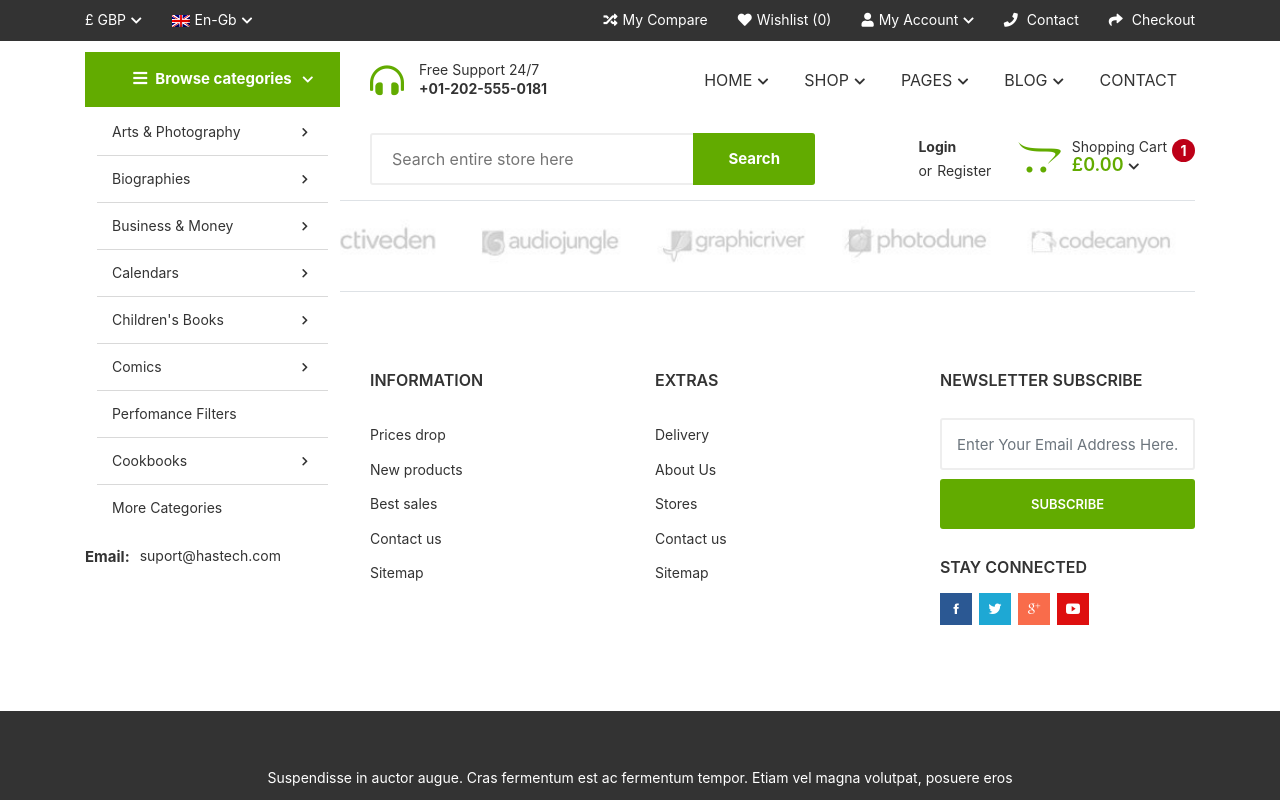
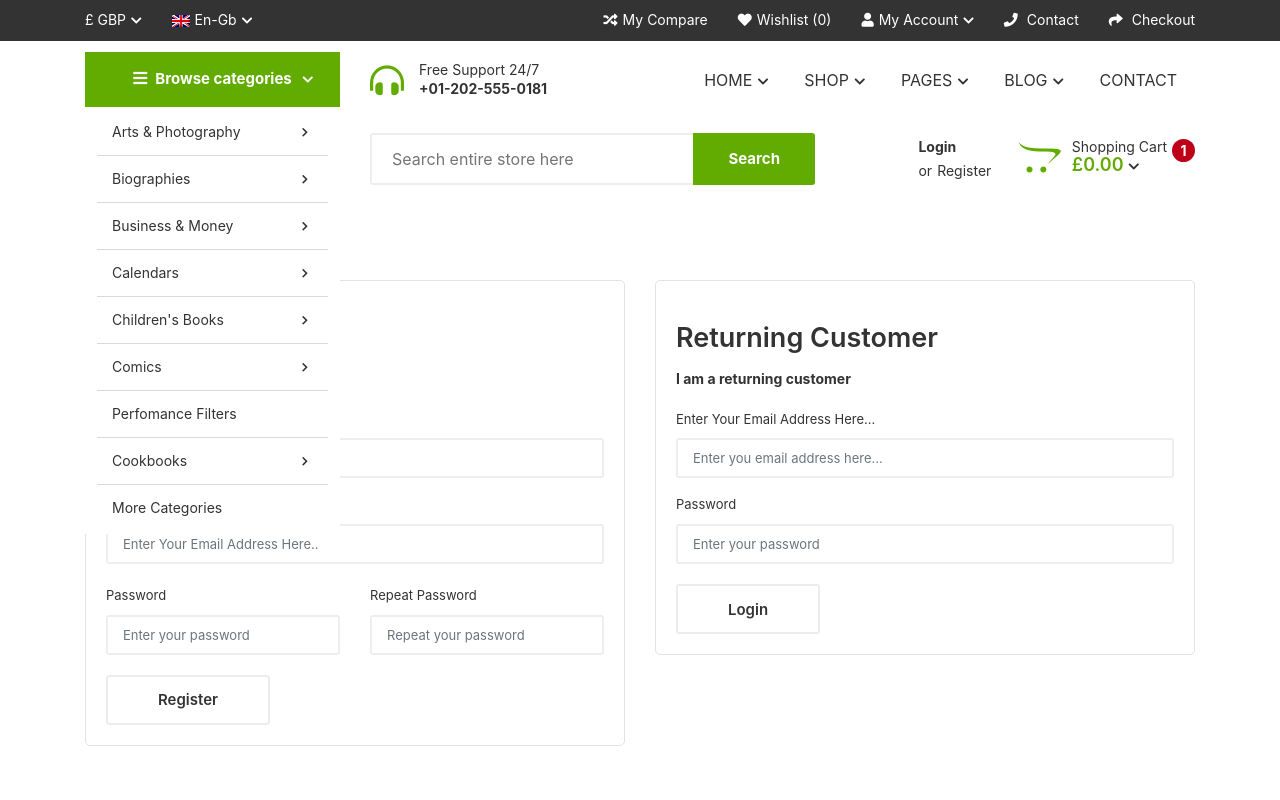
Before and after one commit to ferdi12-tr/React_TrainAndWork_Assignment3, a React (Create React App) app in the folder bookstore/: page /login in a window 1280 px wide. Shown: the top 800 px of the page. Built offline with nearby package versions, Linux system fonts and the light colour scheme.

Commit message:
parse login page

```diff
--- a/bookstore/src/App.js
+++ b/bookstore/src/App.js
@@ -10,6 +10,7 @@ import Blogs from './Pages/Blogs';
 import Cart from './Pages/Cart';
 import BlogDetail from './Pages/BlogDetail';
 import WishList from './Pages/WishList';
+import LoginRegister from './Pages/LoginRegister';
 
 function App() {
   return (
@@ -25,6 +26,7 @@ function App() {
           <Route path='/blogDetail' element={<BlogDetail />} />
           <Route path='/cart' element={<Cart />} />
           <Route path='/wishlist' element={<WishList />} />
+          <Route path='/login' element={<LoginRegister />} />
         </Routes>
         <Footer />
       </div>
--- /dev/null
+++ b/bookstore/src/Pages/LoginRegister.js
@@ -0,0 +1,82 @@
+import React, { Component } from 'react'
+
+export default class LoginRegister extends Component {
+    render() {
+        return (
+            <>
+                <div>
+                    <section className="breadcrumb-section">
+                        <h2 className="sr-only">Site Breadcrumb</h2>
+                        <div className="container">
+                            <div className="breadcrumb-contents">
+                                <nav aria-label="breadcrumb">
+                                    <ol className="breadcrumb">
+                                        <li className="breadcrumb-item"><a href="index.html">Home</a></li>
+                                        <li className="breadcrumb-item active">Login</li>
+                                    </ol>
+                                </nav>
+                            </div>
+                        </div>
+                    </section>
+                    <main className="page-section inner-page-sec-padding-bottom">
+                        <div className="container">
+                            <div className="row">
+                                <div className="col-sm-12 col-md-12 col-xs-12 col-lg-6 mb--30 mb-lg--0">
+                                    <form action="#">
+                                        <div className="login-form">
+                                            <h4 className="login-title">New Customer</h4>
+                                            <p><span className="font-weight-bold">I am a new customer</span></p>
+                                            <div className="row">
+                                                <div className="col-md-12 col-12 mb--15">
+                                                    <label htmlFor="email">Full Name</label>
+                                                    <input className="mb-0 form-control" type="text" id="name" placeholder="Enter your full name" />
+                                                </div>
+                                                <div className="col-12 mb--20">
+                                                    <label htmlFor="email">Email</label>
+                                                    <input className="mb-0 form-control" type="email" id="email" placeholder="Enter Your Email Address Here.." />
+                                                </div>
+                                                <div className="col-lg-6 mb--20">
+                                                    <label htmlFor="password">Password</label>
+                                                    <input className="mb-0 form-control" type="password" id="password" placeholder="Enter your password" />
+                                                </div>
+                                                <div className="col-lg-6 mb--20">
+                                                    <label htmlFor="password">Repeat Password</label>
+                                                    <input className="mb-0 form-control" type="password" id="repeat-password" placeholder="Repeat your password" />
+                                                </div>
+                                                <div className="col-md-12">
+                                                    <a href="#" className="btn btn-outlined">Register</a>
+                                                </div>
+                                            </div>
+                                        </div>
+                                    </form>
+                                </div>
+                                <div className="col-sm-12 col-md-12 col-lg-6 col-xs-12">
+                                    <form action="">
+                                        <div className="login-form">
+                                            <h4 className="login-title">Returning Customer</h4>
+                                            <p><span className="font-weight-bold">I am a returning customer</span></p>
+                                            <div className="row">
+                                                <div className="col-md-12 col-12 mb--15">
+                                                    <label htmlFor="email">Enter your email address here...</label>
+                                                    <input className="mb-0 form-control" type="email" id="email1" placeholder="Enter you email address here..." />
+                                                </div>
+                                                <div className="col-12 mb--20">
+                                                    <label htmlFor="password">Password</label>
+                                                    <input className="mb-0 form-control" type="password" id="login-password" placeholder="Enter your password" />
+                                                </div>
+                                                <div className="col-md-12">
+                                                    <a href="#" className="btn btn-outlined">Login</a>
+                                                </div>
+                                            </div>
+                                        </div>
+                                    </form>
+                                </div>
+                            </div>
+                        </div>
+                    </main>
+                </div>
+
+            </>
+        )
+    }
+}
```
